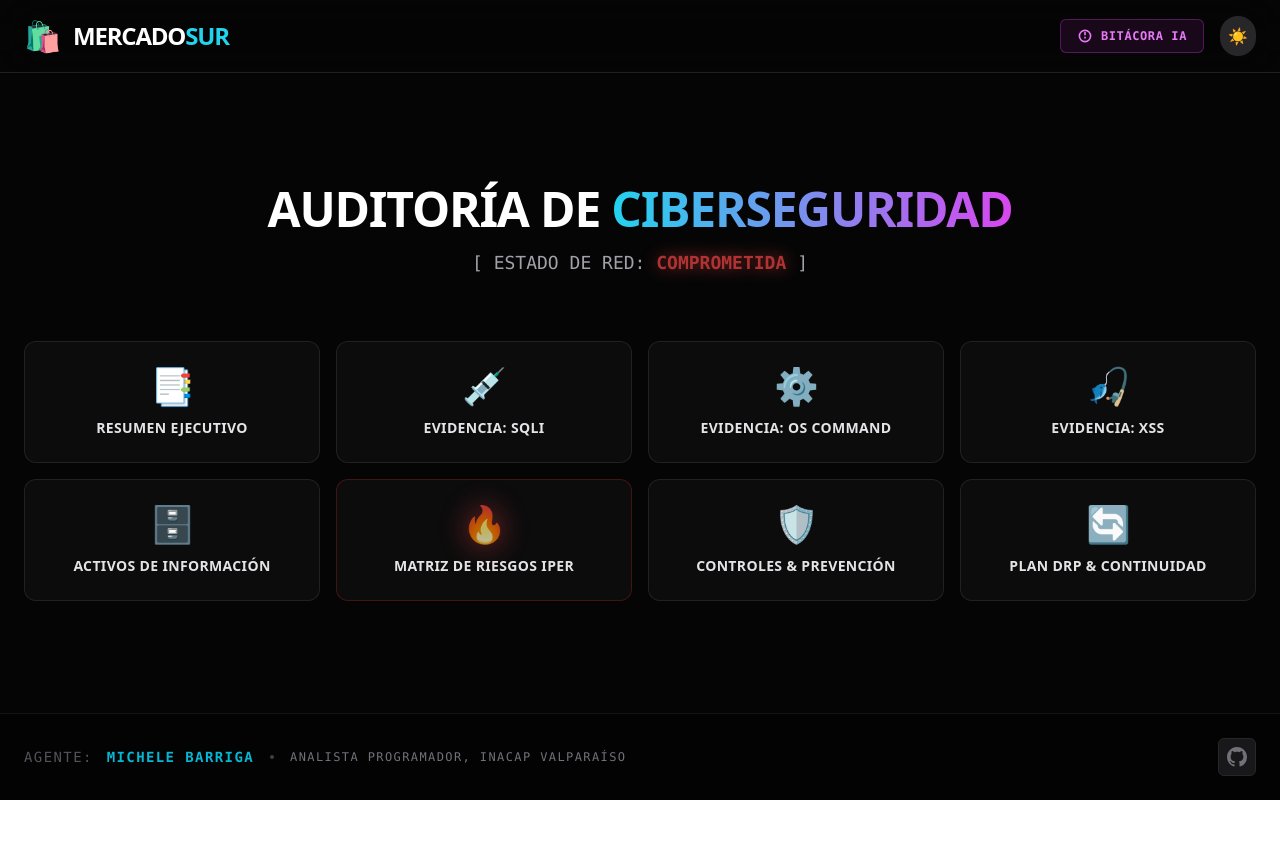
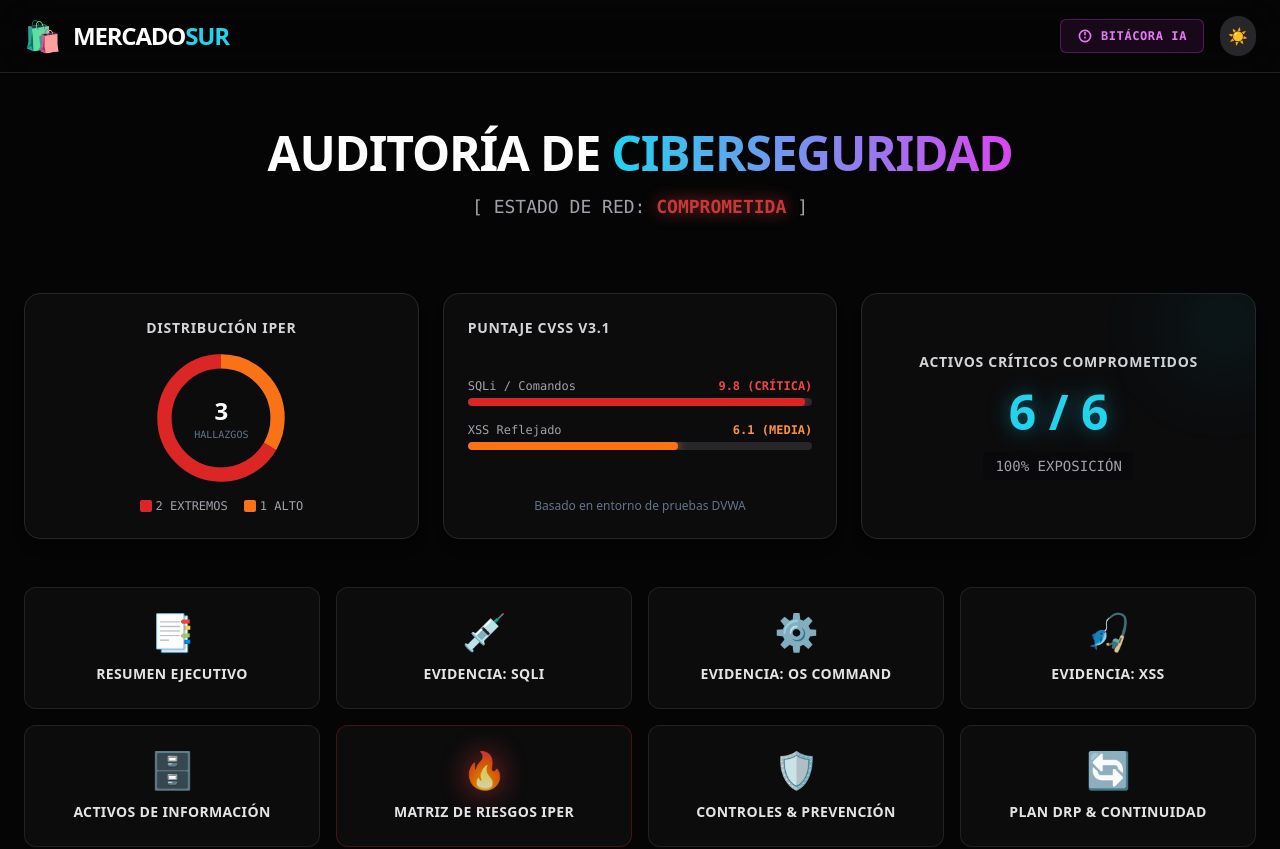
Before and after one commit to Michprogram/auditoria_barmic, a React (Vite) app: page / in a window 1280 px wide. Shown: the top 849 px of the page. Before the commit the page ends 800 px from the top, so only its background shows below. Built offline with nearby package versions, Linux system fonts and the light colour scheme.

Commit message:
Dashboard en Home y add prompt

```diff
--- a/src/App.tsx
+++ b/src/App.tsx
@@ -20,8 +20,27 @@
     window.scrollTo(0, 0);
   };
 
+
+  // --- LÓGICA DE NAVEGACIÓN SECUENCIAL ---
+  const MODULE_FLOW = [
+    { id: 'resumen', title: 'Resumen Ejecutivo' },
+    { id: 'activos', title: 'Activos Críticos' },
+    { id: 'sqli', title: 'Inyección SQL' },
+    { id: 'comandos', title: 'Inyección de Comandos' },
+    { id: 'xss', title: 'XSS Reflejado' },
+    { id: 'matriz', title: 'Matriz IPER' },
+    { id: 'controles', title: 'Controles de Mitigación' },
+    { id: 'drp', title: 'Plan DRP' },
+    { id: 'bitacora', title: 'Bitácora IA' }
+  ];
+
+  const currentModuleIndex = MODULE_FLOW.findIndex(m => m.id === activeModule);
+  const prevModule = currentModuleIndex > 0 ? MODULE_FLOW[currentModuleIndex - 1] : null;
+  const nextModule = currentModuleIndex !== -1 && currentModuleIndex < MODULE_FLOW.length - 1 ? MODULE_FLOW[currentModuleIndex + 1] : null;
+
   return (
     <div className="min-h-screen flex flex-col transition-colors duration-500 bg-slate-50 dark:bg-[#050505] text-slate-900 dark:text-zinc-300 font-sans selection:bg-cyan-500/30">
+
 
       {/* HEADER / NAVBAR */}
       <header className="sticky top-0 z-50 backdrop-blur-xl bg-white/70 dark:bg-[#050505]/80 border-b border-slate-200 dark:border-zinc-800/80 shadow-sm">
@@ -63,10 +82,10 @@
       {/* CONTENIDO PRINCIPAL */}
       <main className="flex-grow max-w-7xl mx-auto px-6 py-10 w-full flex flex-col relative z-10">
 
-        {/* === HOME === */}
+        {/* === HOME & DASHBOARD === */}
         {activeModule === 'home' && (
-          <div className="animate-fade-in flex-grow flex flex-col justify-center py-8">
-            <div className="text-center mb-16">
+          <div className="animate-fade-in flex-grow flex flex-col justify-center py-4">
+            <div className="text-center mb-10">
               <h2 className="text-4xl md:text-5xl font-black mb-4 dark:text-white tracking-tight uppercase">
                 Auditoría de <span className="text-transparent bg-clip-text bg-gradient-to-r from-cyan-400 to-fuchsia-500">Ciberseguridad</span>
               </h2>
@@ -75,6 +94,59 @@
               </p>
             </div>
 
+            {/* DASHBOARD GRAFICO */}
+            <div className="grid grid-cols-1 md:grid-cols-3 gap-6 mb-12 mt-8">
+
+              {/* Tarjeta 1: Dona de Riesgos */}
+              <div className="bg-white dark:bg-zinc-900/40 border border-slate-200 dark:border-zinc-800 rounded-2xl p-6 shadow-lg flex flex-col items-center justify-center">
+                <h3 className="font-bold text-slate-700 dark:text-zinc-300 mb-4 uppercase tracking-wider text-sm">Distribución IPER</h3>
+                <div className="relative w-32 h-32">
+                  <svg viewBox="0 0 36 36" className="w-full h-full transform -rotate-90">
+                    <circle cx="18" cy="18" r="15.915" fill="transparent" className="stroke-slate-100 dark:stroke-zinc-800" strokeWidth="4"></circle>
+                    <circle cx="18" cy="18" r="15.915" fill="transparent" className="stroke-orange-500" strokeWidth="4" strokeDasharray="33.3 100" strokeDashoffset="0"></circle>
+                    <circle cx="18" cy="18" r="15.915" fill="transparent" className="stroke-red-600" strokeWidth="4" strokeDasharray="66.7 100" strokeDashoffset="-33.3"></circle>
+                  </svg>
+                  <div className="absolute inset-0 flex flex-col items-center justify-center">
+                    <span className="text-2xl font-black dark:text-white">3</span>
+                    <span className="text-[10px] text-slate-500 font-mono">HALLAZGOS</span>
+                  </div>
+                </div>
+                <div className="mt-4 flex gap-4 text-xs font-mono">
+                  <div className="flex items-center gap-1"><div className="w-3 h-3 bg-red-600 rounded-sm"></div> <span className="dark:text-zinc-400">2 EXTREMOS</span></div>
+                  <div className="flex items-center gap-1"><div className="w-3 h-3 bg-orange-500 rounded-sm"></div> <span className="dark:text-zinc-400">1 ALTO</span></div>
+                </div>
+              </div>
+
+              {/* Tarjeta 2: Resumen CVSS */}
+              <div className="bg-white dark:bg-zinc-900/40 border border-slate-200 dark:border-zinc-800 rounded-2xl p-6 shadow-lg flex flex-col justify-between">
+                <h3 className="font-bold text-slate-700 dark:text-zinc-300 mb-2 uppercase tracking-wider text-sm">Puntaje CVSS v3.1</h3>
+                <div className="space-y-4">
+                  <div>
+                    <div className="flex justify-between text-xs font-mono mb-1 dark:text-zinc-400"><span>SQLi / Comandos</span><span className="text-red-500 font-bold">9.8 (CRÍTICA)</span></div>
+                    <div className="w-full bg-slate-200 dark:bg-zinc-800 rounded-full h-2 overflow-hidden">
+                      <div className="bg-red-600 h-2 rounded-full shadow-[0_0_10px_rgba(220,38,38,0.8)]" style={{ width: '98%' }}></div>
+                    </div>
+                  </div>
+                  <div>
+                    <div className="flex justify-between text-xs font-mono mb-1 dark:text-zinc-400"><span>XSS Reflejado</span><span className="text-orange-400 font-bold">6.1 (MEDIA)</span></div>
+                    <div className="w-full bg-slate-200 dark:bg-zinc-800 rounded-full h-2 overflow-hidden">
+                      <div className="bg-orange-500 h-2 rounded-full shadow-[0_0_10px_rgba(249,115,22,0.8)]" style={{ width: '61%' }}></div>
+                    </div>
+                  </div>
+                </div>
+                <p className="text-xs text-slate-500 mt-4 text-center">Basado en entorno de pruebas DVWA</p>
+              </div>
+
+              {/* Tarjeta 3: Impacto de Activos */}
+              <div className="bg-white dark:bg-zinc-900/40 border border-slate-200 dark:border-zinc-800 rounded-2xl p-6 shadow-lg flex flex-col items-center justify-center relative overflow-hidden">
+                <div className="absolute -right-4 -top-4 w-24 h-24 bg-cyan-500/10 rounded-full blur-2xl"></div>
+                <h3 className="font-bold text-slate-700 dark:text-zinc-300 mb-4 uppercase tracking-wider text-sm text-center">Activos Críticos Comprometidos</h3>
+                <div className="text-5xl font-black text-cyan-600 dark:text-cyan-400 drop-shadow-[0_0_10px_rgba(6,182,212,0.5)] mb-2">6 / 6</div>
+                <p className="text-sm text-slate-600 dark:text-zinc-400 text-center font-mono mt-2 bg-slate-100 dark:bg-zinc-950 px-3 py-1 rounded">100% EXPOSICIÓN</p>
+              </div>
+            </div>
+
+            {/* CUADRÍCULA DE MÓDULOS */}
             <div className="grid grid-cols-1 md:grid-cols-2 lg:grid-cols-4 gap-4">
               {[
                 { id: 'resumen', title: 'Resumen Ejecutivo', icon: '📑' },
@@ -108,13 +180,13 @@
           </div>
         )}
 
-        {/* === BOTÓN VOLVER (Para todos los módulos excepto Home) === */}
+        {/* === BOTÓN VOLVER ARRIBA === */}
         {activeModule !== 'home' && (
           <button
             onClick={() => goTo('home')}
             className="mb-8 w-fit text-slate-500 hover:text-cyan-600 dark:text-zinc-400 dark:hover:text-cyan-400 font-mono text-sm flex items-center gap-2 transition-colors border border-transparent hover:border-current px-3 py-1 rounded"
           >
-            ← RETORNAR AL PANEL
+            ← VOLVER AL DASHBOARD
           </button>
         )}
 
@@ -1203,7 +1275,33 @@
             </div>
           </div>
         )}
+
+
+
+        {/* === BOTONES DE NAVEGACIÓN INFERIOR (PAGINACIÓN SECUENCIAL) === */}
+        {activeModule !== 'home' && (
+          <div className="mt-16 pt-8 border-t border-slate-200 dark:border-zinc-800/80 flex flex-col sm:flex-row justify-between items-center gap-4">
+            {prevModule ? (
+              <button
+                onClick={() => goTo(prevModule.id)}
+                className="w-full sm:w-auto px-6 py-3 rounded-lg border border-slate-300 dark:border-zinc-700 bg-white dark:bg-zinc-900 text-slate-700 dark:text-zinc-300 hover:bg-slate-50 hover:dark:bg-zinc-800 hover:text-cyan-600 hover:dark:text-cyan-400 transition-colors flex items-center justify-center gap-2 group"
+              >
+                <span className="group-hover:-translate-x-1 transition-transform">←</span> {prevModule.title}
+              </button>
+            ) : <div className="hidden sm:block w-[180px]"></div>}
+
+            {nextModule ? (
+              <button
+                onClick={() => goTo(nextModule.id)}
+                className="w-full sm:w-auto px-6 py-3 rounded-lg border border-slate-300 dark:border-zinc-700 bg-white dark:bg-zinc-900 text-slate-700 dark:text-zinc-300 hover:bg-slate-50 hover:dark:bg-zinc-800 hover:text-cyan-600 hover:dark:text-cyan-400 transition-colors flex items-center justify-center gap-2 group"
+              >
+                {nextModule.title} <span className="group-hover:translate-x-1 transition-transform">→</span>
+              </button>
+            ) : <div className="hidden sm:block w-[180px]"></div>}
+          </div>
+        )}
       </main>
+
 
       {/* === FOOTER MINIMALISTA === */}
       <footer className="mt-auto py-6 bg-white dark:bg-[#030303] border-t border-slate-200 dark:border-zinc-900/80 relative z-10">
@@ -1227,7 +1325,7 @@
           </a>
         </div>
       </footer>
-    </div>
+    </div >
   );
 };
 
```
Also changed, not shown: public/docs_barmic/09_propts_barmic.md (+2 -0 lines).
